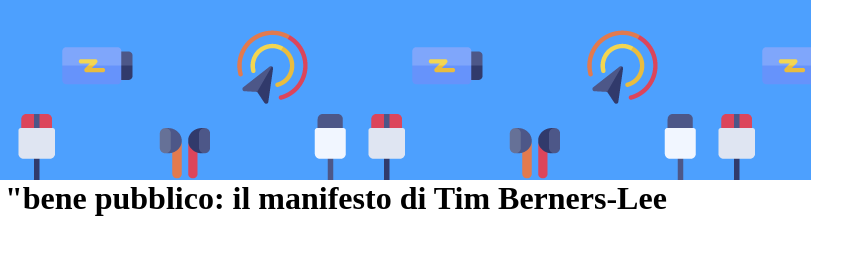
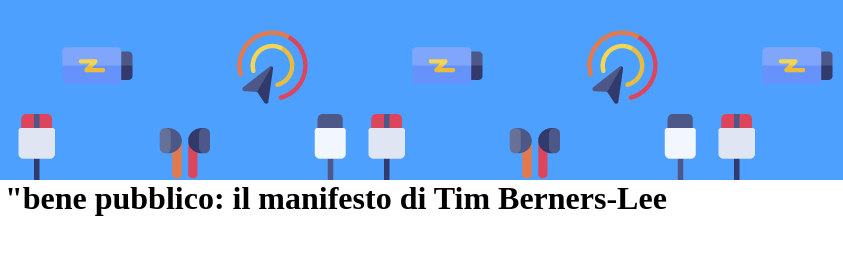
Before and after one commit to Francesco-Ostellari/html-css-booleaner, a plain HTML site: page index.html in a window 1280 px wide. Shown: the full height of the page, 469-1312 px from the left, 843 px wide, since content can reach past the window. Drawn offline with Linux system fonts and the light colour scheme.

Commit message:
sistemazione-body

```diff
--- a/css/style.css
+++ b/css/style.css
@@ -2,6 +2,10 @@
     margin: 0;
     padding: 0;
     box-sizing: border-box;
+}
+body {
+    width: 1312px;
+    margin: auto;
 }
 header {
     height: 180px;
```
